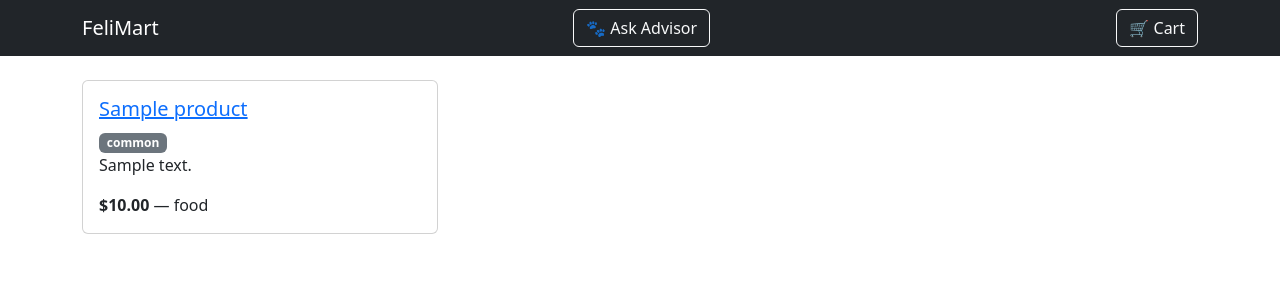
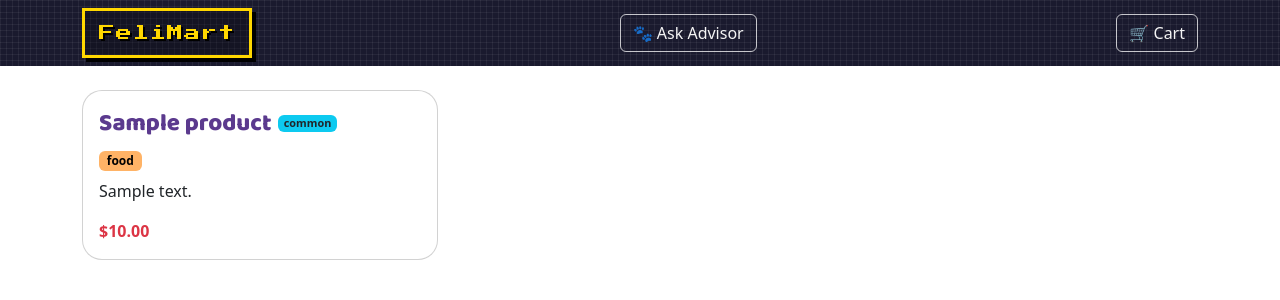
Before and after one commit to AzuMaooo/FeliMart, a Django app: page / in a window 1280 px wide. Shown: the top 300 px of the page. Run offline with Django 5.2, Linux system fonts and the light colour scheme; tables that the repository leaves empty hold one stand-in row (values such as "Sample post").

Commit message:
Polish storefront UI: pixel navbar, bold product names, rounded cards

```diff
--- a/store/templates/store/base.html
+++ b/store/templates/store/base.html
@@ -3,11 +3,13 @@
 <head>
     <title>FeliMart</title>
     <link href="https://cdn.jsdelivr.net/npm/bootstrap@5.3.3/dist/css/bootstrap.min.css" rel="stylesheet">
+    <link href="https://fonts.googleapis.com/css2?family=Baloo+2:wght@600;700;800&display=swap" rel="stylesheet">
+    <link href="https://fonts.googleapis.com/css2?family=Press+Start+2P&display=swap" rel="stylesheet">
 </head>
 <body>
     <nav class="navbar navbar-dark bg-dark mb-4">
         <div class="container">
-            <span class="navbar-brand">FeliMart</span>
+            <span class="navbar-brand brand-pixel">FeliMart</span>
             <a href="{% url 'shopping_advisor' %}" class="btn btn-outline-light me-2">🐾 Ask Advisor</a>
             <a href="{% url 'view_cart' %}" class="btn btn-outline-light">🛒 Cart</a>
         </div>
@@ -39,6 +41,61 @@
                 opacity: 0;
             }
         }
+        .brand-pixel {
+            font-family: 'Press Start 2P', cursive;
+            font-size: 1rem;
+            letter-spacing: 1px;
+            color: #ffd700;
+            text-shadow: 2px 2px 0 #000;
+            background-color: rgba(0, 0, 0, 0.25);
+            padding: 10px 14px;
+            border: 3px solid #ffd700;
+            box-shadow: 4px 4px 0 #000;
+            display: inline-block;
+        }
+
+        .product-name {
+            font-size: 1.5rem;
+        }
+
+        .product-name-link {
+            font-family: 'Baloo 2', sans-serif;
+            font-weight: 800;
+            color: #5b3a8e;
+            text-decoration: none;
+        }
+
+            .product-name-link:hover {
+                color: #7a52b8;
+            }
+
+        .rarity-badge {
+            font-size: 0.68rem;
+            padding: 0.3em 0.55em;
+            line-height: 1;
+            vertical-align: middle;
+        }
+
+        .navbar {
+            background-color: #1a1a2e !important;
+            background-image: linear-gradient(90deg, rgba(255,255,255,0.06) 1px, transparent 1px), linear-gradient(rgba(255,255,255,0.06) 1px, transparent 1px);
+            background-size: 6px 6px;
+        }
+
+            .navbar .btn-outline-light {
+                border-color: rgba(255, 255, 255, 0.75);
+                color: #f5f5f5;
+            }
+
+                .navbar .btn-outline-light:hover {
+                    background-color: rgba(255, 255, 255, 0.15);
+                    border-color: #fff;
+                }
+
+        .card {
+            border-radius: 20px;
+            overflow: hidden;
+        }
     </style>
 </body>
 </html>
--- a/store/templates/store/product_list.html
+++ b/store/templates/store/product_list.html
@@ -5,14 +5,29 @@
     <div class="col-md-4 mb-4">
         <div class="card">
             <div class="card-body">
-                <h5 class="card-title">
-                    <a href="{% url 'product_detail' product.id %}">{{ product.name }}</a>
-                </h5>
-                <span class="badge bg-secondary">{{ product.rarity }}</span>
-                <p class="card-text">{{ product.description }}</p>
-                <p class="card-text"><strong>${{ product.price }}</strong> — {{ product.category }}</p>
-            </div>
+				<h5 class="card-title product-name">
+					<a href="{% url 'product_detail' product.id %}" class="product-name-link">{{ product.name }}</a>
+					{% if product.rarity == 'rare' %}
+					<span class="badge rarity-badge" style="background-color: #ffd700; color: #000; border: 2px solid #b8860b; font-weight: bold;">⭐ {{ product.rarity }}</span>
+					{% else %}
+					<span class="badge rarity-badge bg-info text-dark">{{ product.rarity }}</span>
+					{% endif %}
+				</h5>
+
+		<div class="mb-2">
+			{% if product.category == 'food' %}
+				<span class="badge" style="background-color: #ffb366; color: #000;">{{ product.category }}</span>
+			{% elif product.category == 'toy' %}
+				<span class="badge bg-success">{{ product.category }}</span>
+			{% elif product.category == 'accessory' %}
+				<span class="badge" style="background-color: #9b59b6; color: #fff;">{{ product.category }}</span>
+			{% endif %}
+		</div>
+
+<p class="card-text">{{ product.description }}</p>
+<p class="card-text"><strong class="text-danger">${{ product.price }}</strong></p>
         </div>
+		</div>
     </div>
     {% endfor %}
 </div>
```
Also changed, not shown: store/templates/store/product_detail.html (+20 -3 lines).
